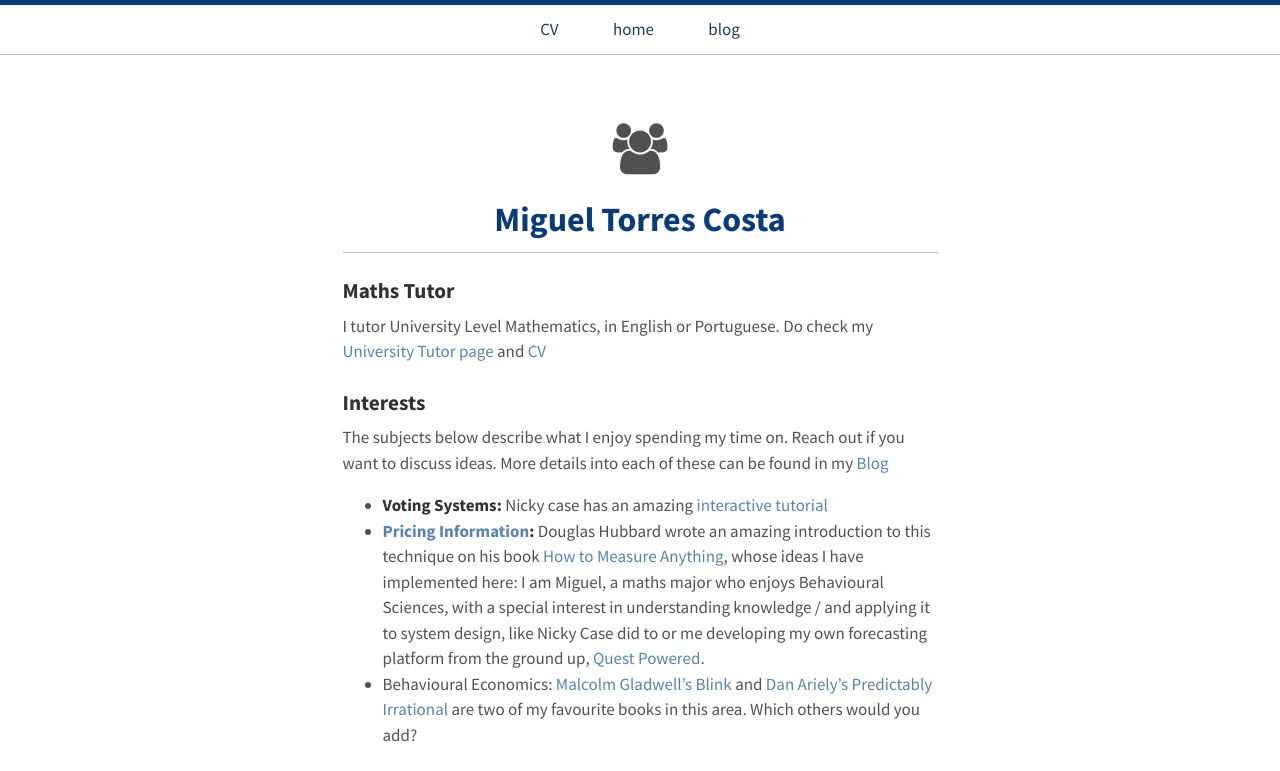
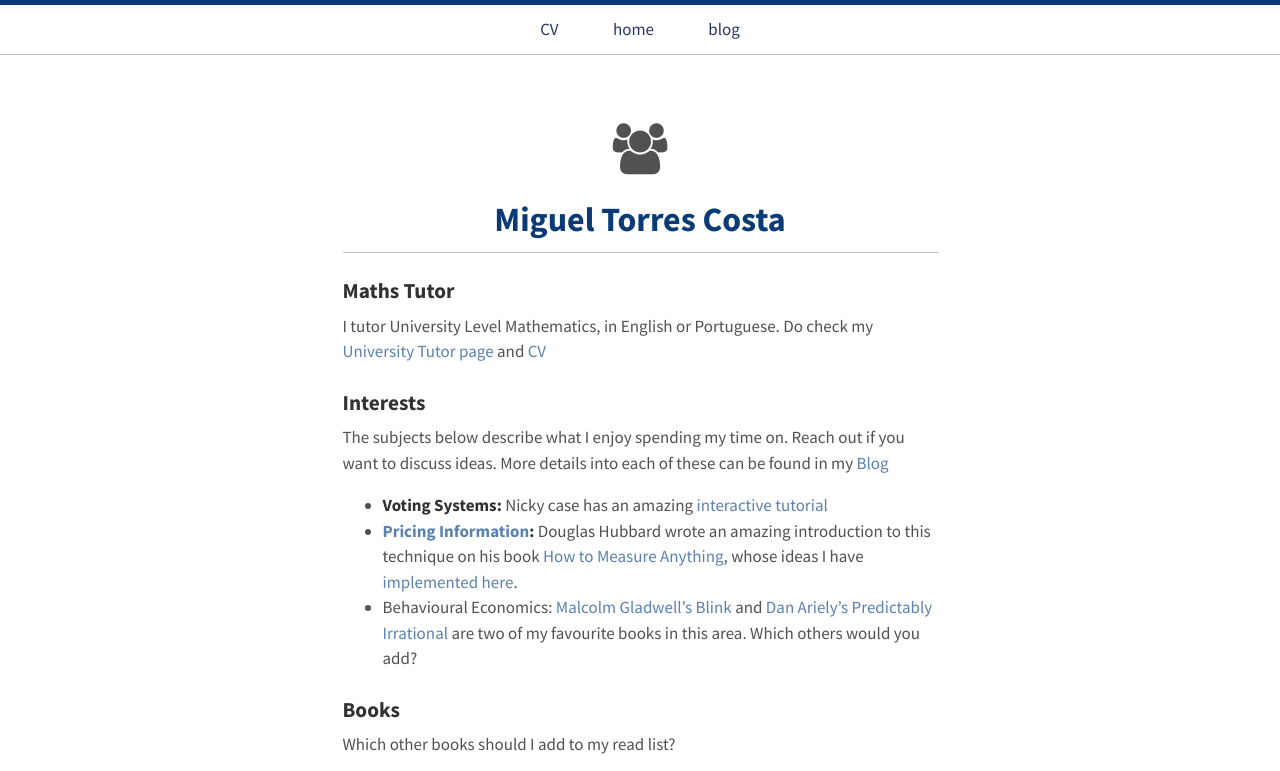
Before and after one commit to migueltorrescosta/migueltorrescosta.github.io, a Jekyll site: the page built from index.md, in a window 1280 px wide, cut to the strip 0-771 px from the top of the page. Built offline with Jekyll 4.4.1, drawn with Linux system fonts in a browser that asks for light colours.

Commit message:
Correct bullet point on homepage

```diff
--- a/index.md
+++ b/index.md
@@ -20,8 +20,7 @@ I tutor University Level Mathematics, in English or Portuguese. Do check my [Uni
 The subjects below describe what I enjoy spending my time on. Reach out if you want to discuss ideas. More details into each of these can be found in my [Blog](/blog)
 
 - **Voting Systems:** Nicky case has an amazing [interactive tutorial](https://ncase.me/ballot/)
-- **[Pricing Information]({% post_url 2020-09-10-Pricing-Information %}):** Douglas Hubbard wrote an amazing introduction to this technique on his book [How to Measure Anything](https://www.goodreads.com/book/show/444653.How_to_Measure_Anything), whose ideas I have implemented here:
-I am Miguel, a maths major who enjoys Behavioural Sciences, with a special interest in understanding knowledge /  and applying it to system design, like Nicky Case did to  or me developing my own forecasting platform from the ground up, [Quest Powered](https://questpowered.com).
+- **[Pricing Information]({% post_url 2020-09-10-Pricing-Information %}):** Douglas Hubbard wrote an amazing introduction to this technique on his book [How to Measure Anything](https://www.goodreads.com/book/show/444653.How_to_Measure_Anything), whose ideas I have [implemented here](https://colab.research.google.com/github/migueltorrescosta/notebooks/blob/master/jupyter/scribbles/ExpectedOpportunityLoss.ipynb).
 - Behavioural Economics: [Malcolm Gladwell's Blink](https://www.goodreads.com/book/show/40102.Blink) and [Dan Ariely's Predictably Irrational](https://www.goodreads.com/book/show/1713426.Predictably_Irrational) are two of my favourite books in this area. Which others would you add?
 
 ### Books
```
